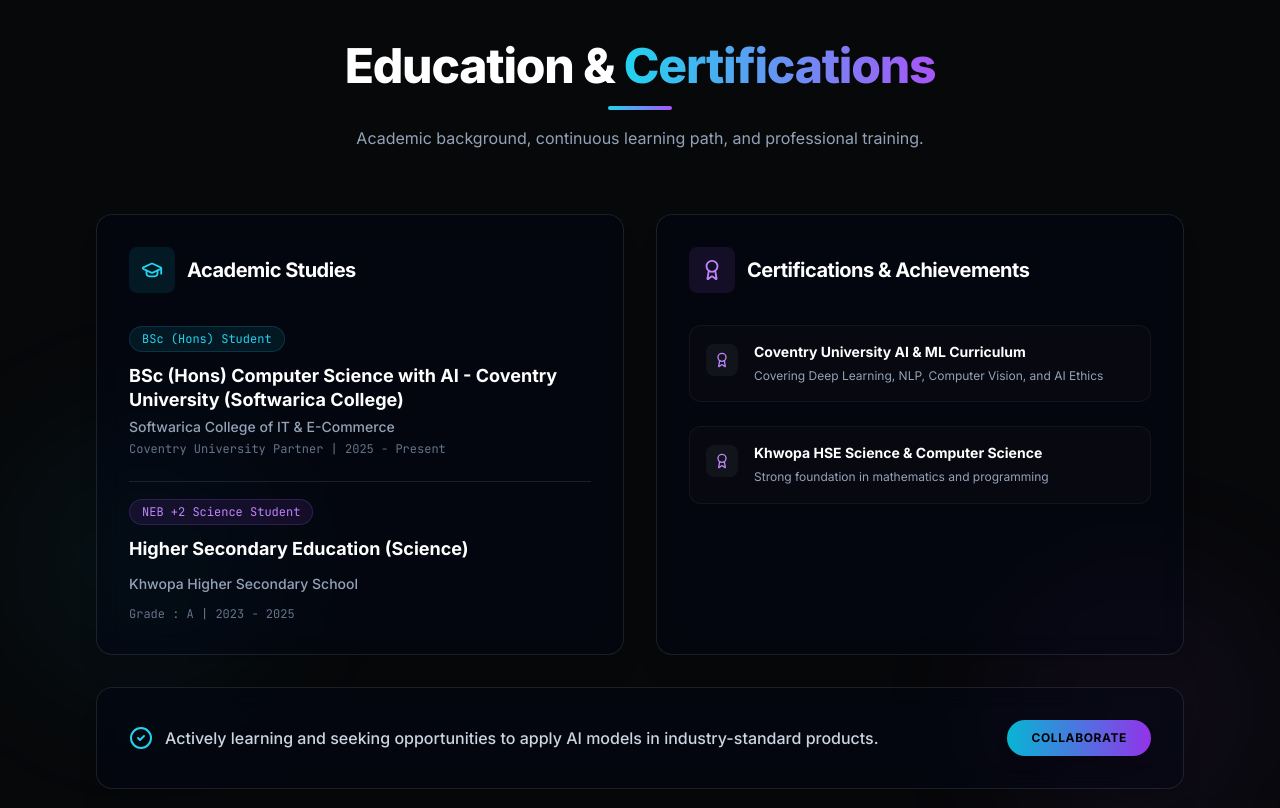
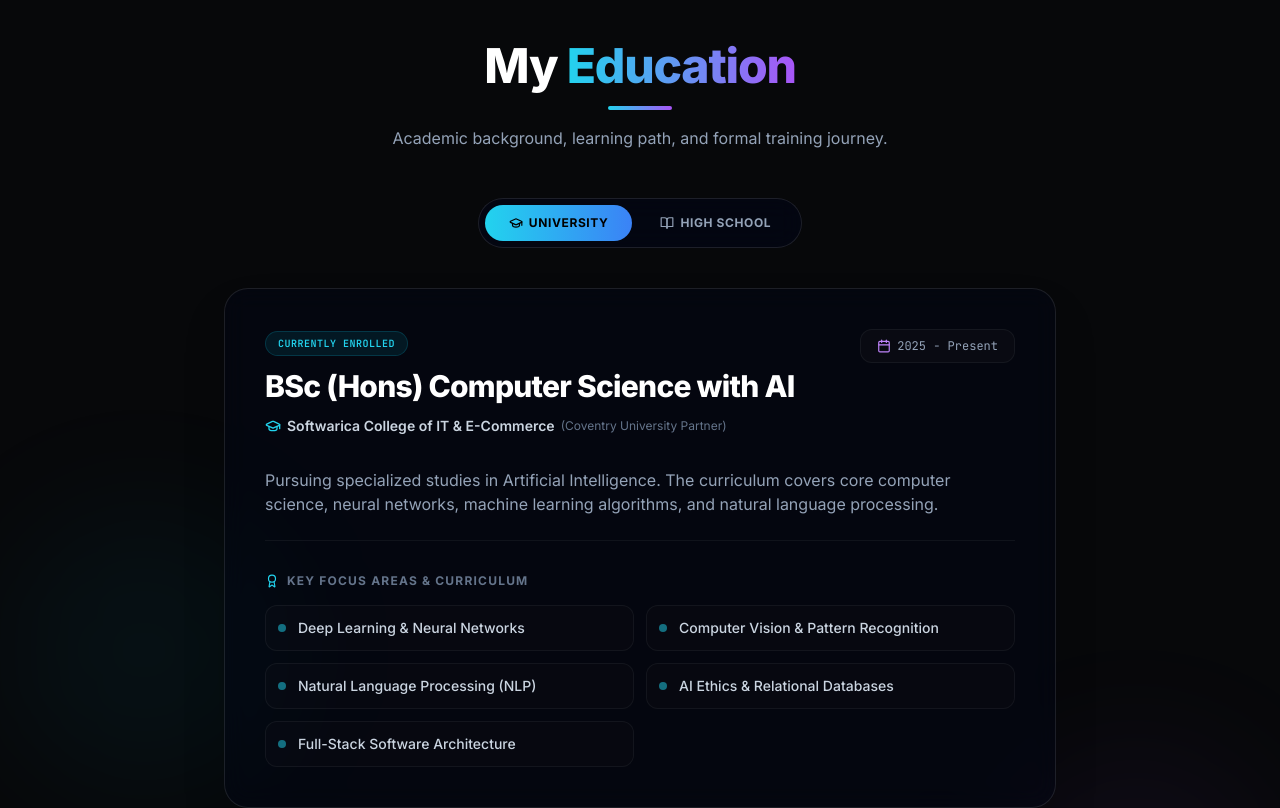
Before and after one commit to prasiddhagautam/portfolio-website, a React (Vite) app: page / in a window 1280 px wide. Shown: the part 5760-6568 px from the top of the page. Built offline with nearby package versions, Linux system fonts and the light colour scheme.

Commit message:
feat: replace certifications with tabbed university and highschool education

```diff
--- a/src/App.jsx
+++ b/src/App.jsx
@@ -172,7 +172,7 @@
     return () => clearTimeout(timer);
   }, []);
 
-  const { personalInfo, bio, achievements, skills, projects, education, certifications } = portfolioData;
+  const { personalInfo, bio, achievements, skills, projects, education } = portfolioData;
 
   const scrollToSection = (id) => {
     const el = document.getElementById(id);
@@ -299,7 +299,7 @@
         <CoreProfile data={bio} achievements={achievements} />
         <TechMatrix skills={skills} />
         <SystemShowcase projects={projects} />
-        <Timeline education={education} certifications={certifications} />
+        <Timeline education={education} />
         <SystemHub contactInfo={personalInfo} />
       </div>
     </ErrorBoundary>
--- a/src/components/Timeline.jsx
+++ b/src/components/Timeline.jsx
@@ -1,8 +1,10 @@
-import { motion } from 'framer-motion'
+import { useState } from 'react'
+import { motion, AnimatePresence } from 'framer-motion'
 import { useInView } from 'react-intersection-observer'
-import { GraduationCap, Award, CheckCircle2 } from 'lucide-react'
+import { GraduationCap, Calendar, BookOpen, CheckCircle2, Award } from 'lucide-react'
 
-const Timeline = ({ education, certifications }) => {
+const Timeline = ({ education }) => {
+  const [activeTab, setActiveTab] = useState('university')
   const [ref, inView] = useInView({ triggerOnce: true, threshold: 0.1 })
 
   const containerVariants = {
@@ -14,121 +16,174 @@
     visible: { opacity: 1, y: 0, transition: { duration: 0.6, ease: 'easeOut' } },
   }
 
+  const tabData = {
+    university: {
+      degree: "BSc (Hons) Computer Science with AI",
+      institution: "Softwarica College of IT & E-Commerce",
+      affiliation: "Coventry University Partner",
+      duration: "2025 - Present",
+      status: "Currently Enrolled",
+      badgeColor: "bg-cyan-500/10 text-cyan-400 border-cyan-500/20",
+      iconColor: "text-cyan-400 bg-cyan-500/10 border-cyan-500/20",
+      description: "Pursuing specialized studies in Artificial Intelligence. The curriculum covers core computer science, neural networks, machine learning algorithms, and natural language processing.",
+      focusAreas: [
+        "Deep Learning & Neural Networks",
+        "Computer Vision & Pattern Recognition",
+        "Natural Language Processing (NLP)",
+        "AI Ethics & Relational Databases",
+        "Full-Stack Software Architecture"
+      ]
+    },
+    highschool: {
+      degree: "Higher Secondary Education (Science)",
+      institution: "Khwopa Higher Secondary School",
+      affiliation: "National Examinations Board (NEB)",
+      duration: "2023 - 2025",
+      status: "Grade: A",
+      badgeColor: "bg-purple-500/10 text-purple-400 border-purple-500/20",
+      iconColor: "text-purple-400 bg-purple-500/10 border-purple-500/20",
+      description: "Completed secondary education with a major focus on physical sciences, advanced mathematics, and foundational computer science studies.",
+      focusAreas: [
+        "Advanced Physics & Mechanics",
+        "Mathematics & Calculus",
+        "Foundational Programming & Algorithms",
+        "Organic & Physical Chemistry",
+        "Scientific Research Methodology"
+      ]
+    }
+  }
+
+  const currentData = tabData[activeTab]
+
   return (
     <section id="education" className="py-16 relative overflow-hidden">
       {/* Background glow blobs */}
       <div className="absolute top-1/2 left-0 w-72 h-72 bg-cyan-500/5 rounded-full blur-3xl pointer-events-none" />
       <div className="absolute bottom-0 right-0 w-72 h-72 bg-purple-500/5 rounded-full blur-3xl pointer-events-none" />
 
-      <div className="max-w-6xl mx-auto px-8 relative z-10">
+      <div className="max-w-4xl mx-auto px-8 relative z-10">
         <motion.div ref={ref} variants={containerVariants} initial="hidden" animate={inView ? 'visible' : 'hidden'}>
 
           {/* Header */}
-          <motion.div variants={itemVariants} className="text-center mb-16">
+          <motion.div variants={itemVariants} className="text-center mb-12">
             <h2 className="text-4xl md:text-5xl font-extrabold tracking-tight text-white mb-4">
-              Education &amp; <span className="bg-gradient-to-r from-cyan-400 to-purple-500 bg-clip-text text-transparent">Certifications</span>
+              My <span className="bg-gradient-to-r from-cyan-400 to-purple-500 bg-clip-text text-transparent">Education</span>
             </h2>
             <div className="w-16 h-1 bg-gradient-to-r from-cyan-400 to-purple-500 mx-auto rounded-full mb-4" />
-            <p className="text-slate-400 max-w-2xl mx-auto text-sm md:text-base leading-relaxed">
-              Academic background, continuous learning path, and professional training.
+            <p className="text-slate-400 max-w-xl mx-auto text-sm md:text-base leading-relaxed">
+              Academic background, learning path, and formal training journey.
             </p>
           </motion.div>
 
-          <div className="grid lg:grid-cols-2 gap-8">
-            {/* Education block */}
+          {/* Tabs Selector */}
+          <motion.div variants={itemVariants} className="flex justify-center mb-10">
+            <div className="bg-slate-950/60 border border-white/10 rounded-full p-1.5 flex space-x-1 backdrop-blur-md">
+              <button
+                onClick={() => setActiveTab('university')}
+                className={`relative px-6 py-2.5 rounded-full text-xs font-bold uppercase tracking-wider transition-colors duration-300 ${
+                  activeTab === 'university' ? 'text-black' : 'text-slate-400 hover:text-white'
+                }`}
+              >
+                {activeTab === 'university' && (
                   <motion.div
-              variants={itemVariants}
-              className="bg-slate-950/40 backdrop-blur-md border border-white/10 rounded-2xl p-8 hover:border-cyan-500/30 transition-all duration-300 shadow-xl group"
+                    layoutId="activeSubTab"
+                    className="absolute inset-0 bg-gradient-to-r from-cyan-400 to-blue-500 rounded-full"
+                    transition={{ type: 'spring', stiffness: 380, damping: 30 }}
+                  />
+                )}
+                <span className="relative z-10 flex items-center gap-1.5">
+                  <GraduationCap size={14} />
+                  University
+                </span>
+              </button>
+              <button
+                onClick={() => setActiveTab('highschool')}
+                className={`relative px-6 py-2.5 rounded-full text-xs font-bold uppercase tracking-wider transition-colors duration-300 ${
+                  activeTab === 'highschool' ? 'text-black' : 'text-slate-400 hover:text-white'
+                }`}
               >
-              <div className="flex items-center space-x-3 mb-8">
-                <div className="p-3 rounded-lg bg-cyan-500/10 text-cyan-400 group-hover:bg-cyan-500/20 transition-colors">
-                  <GraduationCap size={22} />
+                {activeTab === 'highschool' && (
+                  <motion.div
+                    layoutId="activeSubTab"
+                    className="absolute inset-0 bg-gradient-to-r from-blue-500 to-purple-500 rounded-full"
+                    transition={{ type: 'spring', stiffness: 380, damping: 30 }}
+                  />
+                )}
+                <span className="relative z-10 flex items-center gap-1.5">
+                  <BookOpen size={14} />
+                  High School
+                </span>
+              </button>
             </div>
-                <h3 className="text-xl font-bold text-white tracking-tight">Academic Studies</h3>
+          </motion.div>
+
+          {/* Active Tab Panel */}
+          <motion.div variants={itemVariants} className="relative min-h-[380px]">
+            <AnimatePresence mode="wait">
+              <motion.div
+                key={activeTab}
+                initial={{ opacity: 0, y: 15 }}
+                animate={{ opacity: 1, y: 0 }}
+                exit={{ opacity: 0, y: -15 }}
+                transition={{ duration: 0.35, ease: 'easeInOut' }}
+                className="bg-slate-950/40 backdrop-blur-md border border-white/10 rounded-3xl p-8 md:p-10 shadow-2xl hover:border-cyan-500/20 transition-all duration-300 group"
+              >
+                <div className="flex flex-col md:flex-row md:items-start justify-between gap-6 mb-8">
+                  <div className="space-y-3 text-left">
+                    <span className={`inline-flex border px-3 py-1 rounded-full text-[10px] font-mono tracking-wider uppercase font-semibold ${currentData.badgeColor}`}>
+                      {currentData.status}
+                    </span>
+                    <h3 className="text-2xl md:text-3xl font-black text-white leading-tight tracking-tight">
+                      {currentData.degree}
+                    </h3>
+                    <p className="text-slate-300 text-sm font-semibold flex items-center gap-1.5">
+                      <GraduationCap size={16} className="text-cyan-400" />
+                      {currentData.institution}
+                      <span className="text-xs text-slate-500 font-normal">({currentData.affiliation})</span>
+                    </p>
+                  </div>
+                  <div className="flex-shrink-0 text-left md:text-right">
+                    <div className="inline-flex items-center gap-1.5 bg-white/[0.02] border border-white/5 px-4 py-2 rounded-xl text-slate-400 text-xs font-mono">
+                      <Calendar size={14} className="text-purple-400" />
+                      {currentData.duration}
+                    </div>
+                  </div>
                 </div>
 
-              <div className="space-y-6">
-                <div>
-                  <span className="inline-block bg-cyan-500/10 text-cyan-400 border border-cyan-500/20 px-3 py-1 rounded-full text-xs font-mono mb-3">
-                    BSc (Hons) Student
-                  </span>
-                  <h4 className="text-lg font-bold text-white mb-1 leading-snug">{education.degree}</h4>
-                  <p className="text-slate-400 text-sm font-medium mb-1">Softwarica College of IT &amp; E-Commerce</p>
-                  <p className="text-slate-500 text-xs font-mono">Coventry University Partner | 2025 - Present</p>
+                <p className="text-slate-400 text-sm md:text-base leading-relaxed text-left mb-8 border-b border-white/5 pb-6">
+                  {currentData.description}
+                </p>
+
+                {/* Focus Areas */}
+                <div className="text-left">
+                  <h4 className="text-xs font-bold uppercase tracking-widest text-slate-500 mb-4 flex items-center gap-2">
+                    <Award size={14} className="text-cyan-400" />
+                    Key Focus Areas &amp; Curriculum
+                  </h4>
+                  <div className="grid md:grid-cols-2 gap-3">
+                    {currentData.focusAreas.map((focus, idx) => (
+                      <div
+                        key={idx}
+                        className="flex items-center gap-3 p-3 rounded-xl border border-white/5 bg-white/[0.01] hover:border-cyan-500/10 hover:bg-white/[0.02] transition-all duration-300"
+                      >
+                        <span className="flex-shrink-0 w-2 h-2 rounded-full bg-cyan-400 animate-pulse" />
+                        <span className="text-slate-300 text-xs md:text-sm font-medium">{focus}</span>
                       </div>
-
-                {education.studyFocus && education.studyFocus.length > 0 && (
-                  <div className="pt-4 border-t border-white/10">
-                    <p className="text-xs font-bold uppercase tracking-wider text-slate-400 mb-3">Curriculum Focus Area</p>
-                    <div className="flex flex-wrap gap-2">
-                      {education.studyFocus.map(topic => (
-                        <span
-                          key={topic}
-                          className="inline-block bg-white/[0.02] border border-white/5 text-slate-300 px-3 py-1 rounded-lg text-xs font-mono"
-                        >
-                          {topic}
-                        </span>
                     ))}
                   </div>
                 </div>
-                )}
-
-                {/* Secondary level studies */}
-                <div className="pt-4 border-t border-white/10 space-y-3">
-                  <span className="inline-block bg-purple-500/10 text-purple-400 border border-purple-500/20 px-3 py-1 rounded-full text-xs font-mono">
-                    NEB +2 Science Student
-                  </span>
-                  <h4 className="text-lg font-bold text-white mb-1 leading-snug">Higher Secondary Education (Science)</h4>
-                  <p className="text-slate-400 text-sm font-medium mb-1">Khwopa Higher Secondary School</p>
-                  <p className="text-slate-500 text-xs font-mono">Grade : A | 2023 - 2025</p>
-                </div>
-              </div>
               </motion.div>
-
-            {/* Certifications block */}
-            <motion.div
-              variants={itemVariants}
-              className="bg-slate-950/40 backdrop-blur-md border border-white/10 rounded-2xl p-8 hover:border-purple-500/30 transition-all duration-300 shadow-xl group"
-            >
-              <div className="flex items-center space-x-3 mb-8">
-                <div className="p-3 rounded-lg bg-purple-500/10 text-purple-400 group-hover:bg-purple-500/20 transition-colors">
-                  <Award size={22} />
-                </div>
-                <h3 className="text-xl font-bold text-white tracking-tight">Certifications &amp; Achievements</h3>
-              </div>
-
-              <div className="space-y-6">
-                {certifications.map((cert, index) => (
-                  <motion.div
-                    key={index}
-                    initial={{ opacity: 0, x: -20 }}
-                    animate={inView ? { opacity: 1, x: 0 } : {}}
-                    transition={{ delay: 0.3 + index * 0.1 }}
-                    className="flex items-start space-x-4 p-4 rounded-xl border border-white/5 bg-white/[0.01] hover:border-purple-500/20 hover:bg-white/[0.02] transition-all duration-300"
-                  >
-                    <div className="p-2 rounded-lg bg-white/5 text-purple-400 mt-0.5">
-                      <Award size={16} />
-                    </div>
-                    <div>
-                      <h4 className="text-sm font-bold text-white hover:text-purple-300 transition-colors">
-                        {cert.title}
-                      </h4>
-                      <p className="text-xs text-slate-400 mt-1 leading-relaxed">{cert.description}</p>
-                    </div>
+            </AnimatePresence>
           </motion.div>
-                ))}
-              </div>
-            </motion.div>
-          </div>
 
           {/* Summary card */}
           <motion.div
             variants={itemVariants}
-            className="mt-8 bg-slate-950/40 backdrop-blur-md border border-white/10 rounded-2xl p-8 hover:border-cyan-500/20 transition-all duration-300 shadow-xl flex flex-col md:flex-row justify-between items-center gap-6"
+            className="mt-12 bg-slate-950/40 backdrop-blur-md border border-white/10 rounded-2xl p-8 hover:border-cyan-500/20 transition-all duration-300 shadow-xl flex flex-col md:flex-row justify-between items-center gap-6"
           >
             <div className="flex items-center gap-3">
               <CheckCircle2 className="text-cyan-400 w-6 h-6 flex-shrink-0" />
-              <p className="text-slate-300 text-sm md:text-base font-medium">
+              <p className="text-slate-300 text-sm md:text-base font-medium text-left">
                 Actively learning and seeking opportunities to apply AI models in industry-standard products.
               </p>
             </div>
```
Lines whose indentation alone changed are shown as unchanged.
